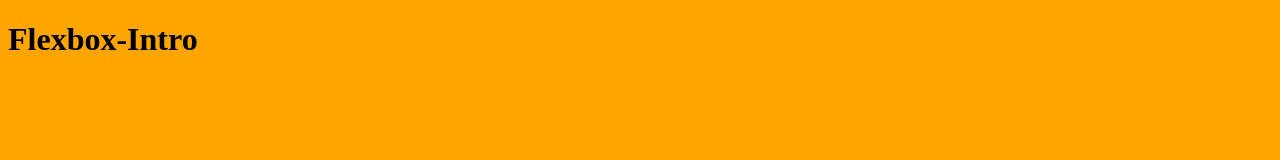
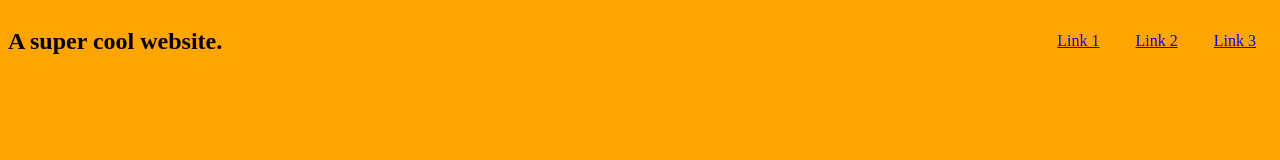
Before and after one commit to phillipsja97/flexbox-intro, a plain HTML site: page index.html in a window 1280 px wide. Drawn offline with Linux system fonts and the light colour scheme.

Commit message:
added flexbox

```diff
--- a/index.html
+++ b/index.html
@@ -8,7 +8,14 @@
     <link rel="stylesheet" href="./main.css">
 </head>
 <body>
-    <h1>Flexbox-Intro</h1>
+    <nav>
+        <h1>A super cool website.</h1>
+        <div class="link-container">
+            <a href="/">Link 1</a>
+            <a href="/">Link 2</a>
+            <a href="/">Link 3</a>
+        </div>
+    </nav>
     <script src="./main.js"></script>
 </body>
 </html>
--- a/main.css
+++ b/main.css
@@ -1,3 +1,14 @@
 body {
     background-color: orange;
 }
+
+nav {
+    display: flex;
+    justify-content: space-between;
+    align-items: center;
+}
+
+.link-container a {
+    margin: 1em;
+
+}
```
